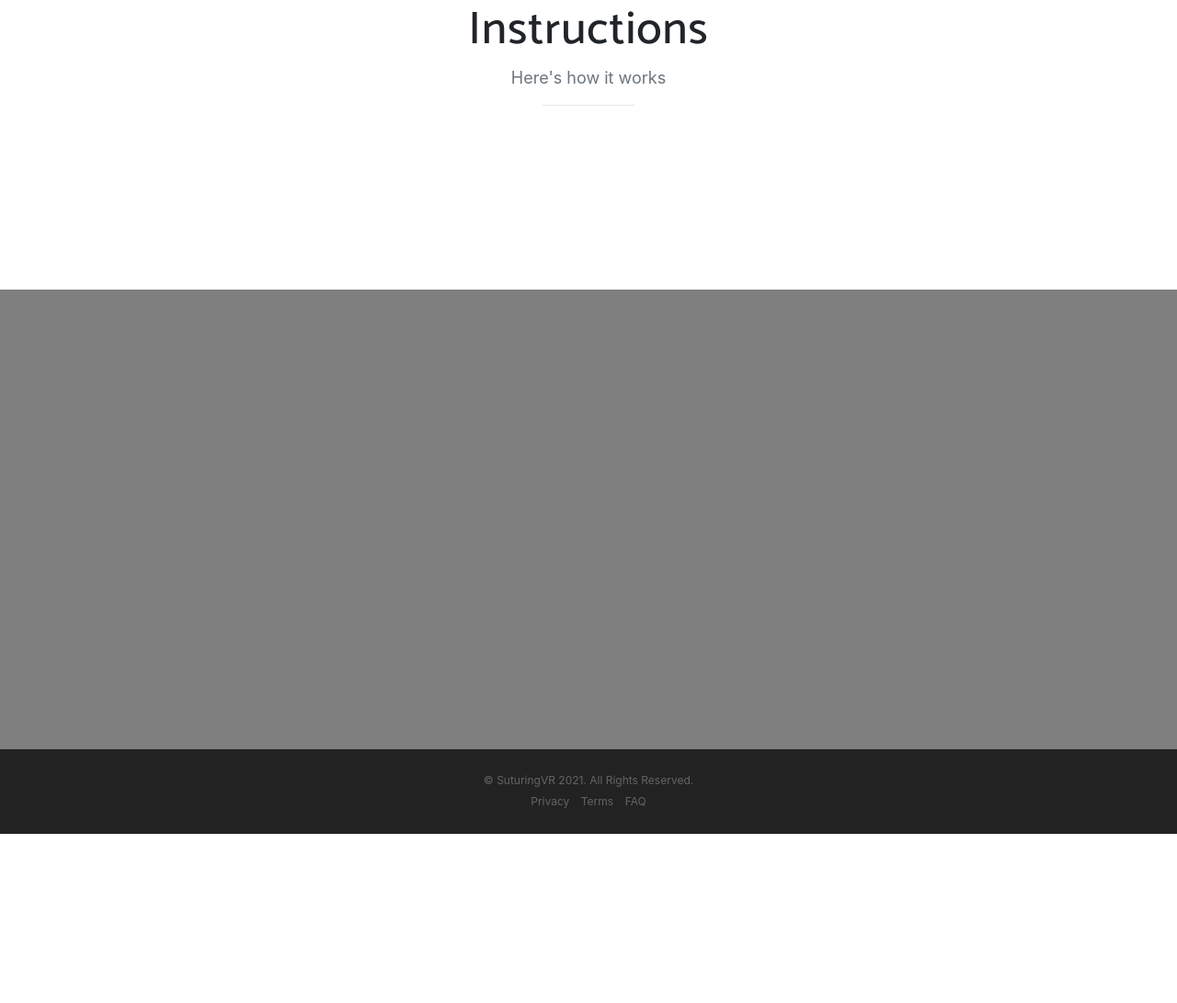
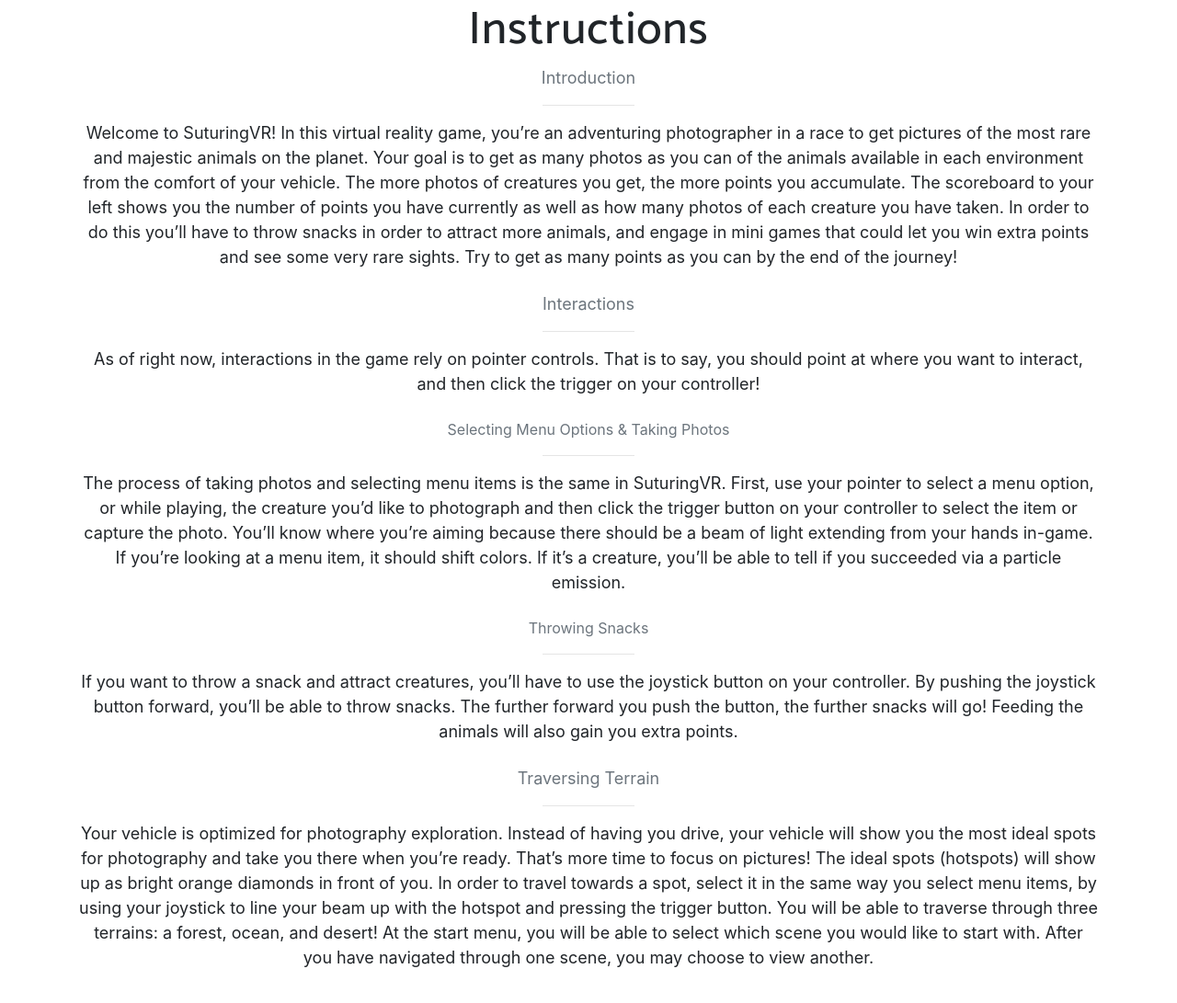
Before and after one commit to SuturingVR/about-suturingvr, a website with bundled scripts: page index.html in a window 1280 px wide. Shown: the part 1558-2649 px from the top of the page at 92% size. Before the commit the page ends 2465 px from the top, so only its background shows below. Built offline with nearby package versions, Linux system fonts and the light colour scheme; files whose address does not match are found by name; a web font is replaced by a local one.

Commit message:
Added instructions and some inline styling
Added instructions content, styled subheadings of instructions

```diff
--- a/index.html
+++ b/index.html
@@ -88,8 +88,45 @@
     <div class="container">
       <div class="section-heading text-center">
         <h2>Instructions</h2>
-        <p class="text-muted">Here's how it works</p>
+        <p class="text-muted">Introduction</p>
         <hr>
+        <p>
+          Welcome to SuturingVR! In this virtual reality game, you’re an adventuring photographer in a race to get pictures of the most rare and majestic animals on the planet.
+          Your goal is to get as many photos as you can of the animals available in each environment from the comfort of your vehicle. The more photos of creatures you get,
+          the more points you accumulate. The scoreboard to your left shows you the number of points you have currently as well as how many photos of each creature you have taken.
+          In order to do this you’ll have to throw snacks in order to attract more animals, and engage in mini games that could let you win extra points and see some very rare sights.
+          Try to get as many points as you can by the end of the journey!
+        </p>
+
+        <br>
+
+        <p class="text-muted">Interactions</p>
+        <hr>
+        <p>As of right now, interactions in the game rely on pointer controls. That is to say, you should point at where you want to interact, and then click the trigger on your controller!
+        </p>
+        <br>
+        <p class="text-muted" style="font-size:16px;">Selecting Menu Options & Taking Photos</p>
+        <hr>
+        <p>The process of taking photos and selecting menu items is the same in SuturingVR. First, use your pointer to select a menu option, or while playing, the creature you’d like to photograph and then click the trigger button on your controller to select the item or capture the photo. You’ll know where you’re aiming because there should be a beam of light extending from your hands in-game. If you’re looking at a menu item, it should shift colors. If it’s a creature, you’ll be able to tell if you succeeded via a particle emission.
+        </p>
+        <br>
+
+        <p class="text-muted" style="font-size:16px;">Throwing Snacks</p>
+        <hr>
+        <p>If you want to throw a snack and attract creatures, you’ll have to use the joystick button on your controller. By pushing the joystick button forward, you’ll be able to throw snacks. The further forward you push the button, the further snacks will go! Feeding the animals will also gain you extra points.
+        </p>
+        <br>
+
+
+        <p class="text-muted">Traversing Terrain</p>
+        <hr>
+        <p>
+          Your vehicle is optimized for photography exploration. Instead of having you drive, your vehicle will show you the most ideal spots for photography and take you there when you’re ready.
+          That’s more time to focus on pictures! The ideal spots (hotspots) will show up as bright orange diamonds in front of you. In order to travel towards a spot, select it in the same way you
+          select menu items, by using your joystick to line your beam up with the hotspot and pressing the trigger button. You will be able to traverse through three terrains: a forest, ocean, and desert!
+          At the start menu, you will be able to select which scene you would like to start with. After you have navigated through one scene, you may choose to view another.
+        </p>
+
       </div>
       <div class = "instruction-div">
 
```
